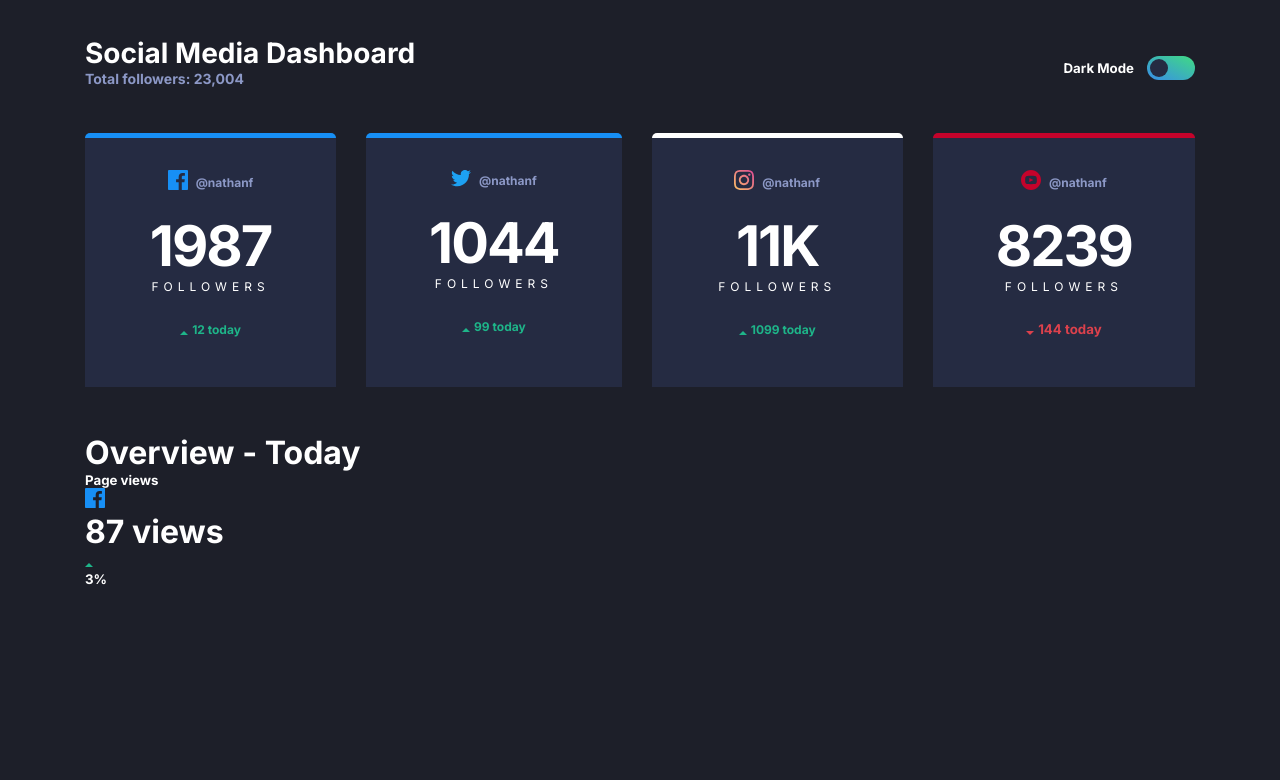
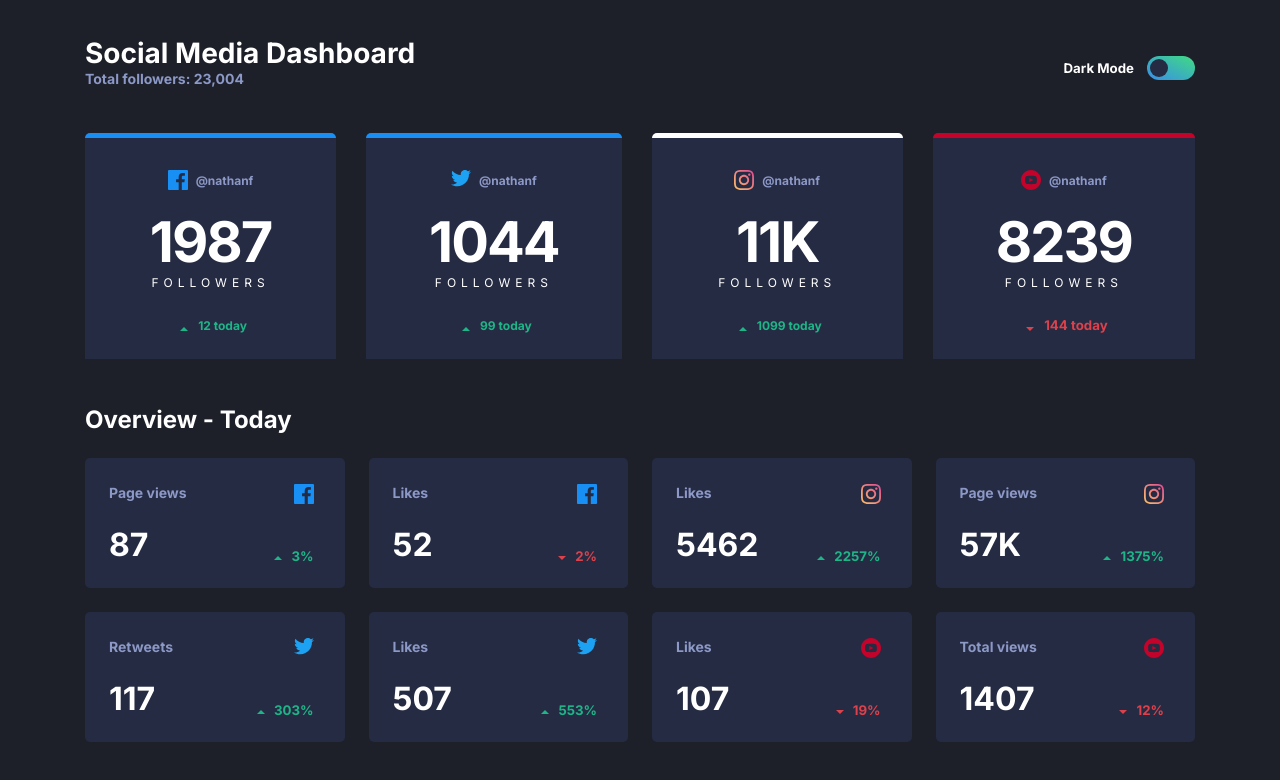
Before and after one commit to KwameWilson/Social-media-dashboard-with-theme-switcher-20231112T221634Z-001, a plain HTML site: page index.html in a window 1280 px wide. Drawn offline with Linux system fonts and the light colour scheme.

Commit message:
Finished the entire page, only the insta linear gradient border and the rectangle at the top to finish

```diff
--- a/Css/style.css
+++ b/Css/style.css
@@ -19,6 +19,9 @@ img {
 
 span {
     display: inline-block;
+    width: 20px;
+    height: 20px;
+    text-align: center;
 }
 
 /* .rectangle {
@@ -158,7 +161,7 @@ span {
     gap: 4px;
     align-items: center;
     justify-content: center;
-    margin-bottom: 24px;
+    /* margin-bottom: 24px; */
 }
 
 .fb div:last-child h5,
@@ -169,10 +172,73 @@ span {
     font-style: normal;
     font-weight: 700;
     line-height: normal;
+    /* border: 2px solid blue; */
 }
 
 .yt div:last-child h5 {
     color: #DC414C;
 }
 
-.container h1:nth-child(3) {}
+
+.grid-overview {
+    display: grid;
+    grid-template-columns: repeat(4, 1fr);
+    gap: 24px;
+}
+
+
+
+.page-views {
+    padding: 26px 31px 24px 24px;
+    border-radius: 5px;
+    background: #252B42;
+}
+
+
+
+.container h1:nth-child(3) {
+    font-size: 24px;
+    font-style: normal;
+    font-weight: 700;
+    /* border: 2px solid red; */
+    line-height: normal;
+    margin-bottom: 24px;
+}
+
+.page-views div:first-child {
+    display: flex;
+    justify-content: space-between;
+    margin-bottom: 21px;
+}
+
+.page-views div:first-child h5 {
+    color: #8C98C6;
+    font-size: 14px;
+    font-style: normal;
+    font-weight: 700;
+    line-height: normal;
+    /* border: 2px solid red; */
+}
+
+.page-views .overview-count {
+    /* border: 2px solid green; */
+    display: flex;
+    justify-content: space-between;
+}
+
+.page-views .overview-count div:nth-child(2) {
+    display: flex;
+    align-items: end;
+    gap: 3px;
+    /* border: 2px solid violet; */
+}
+
+.page-views .overview-count div:nth-child(2) h5 {
+    color: #1EB589;
+}
+
+.grid-overview .page-views:nth-child(2) .overview-count div:nth-child(2) h5,
+.grid-overview .page-views:nth-child(7) .overview-count div:nth-child(2) h5,
+.grid-overview .page-views:nth-child(8) .overview-count div:nth-child(2) h5 {
+    color: #DC414C;
+}
--- a/index.html
+++ b/index.html
@@ -98,11 +98,116 @@
                     <h5>Page views</h5>
                     <span><img src="images/Fb.svg" alt=""></span>
                 </div>
-                <div>
-                    <h1>87 views</h1>
+                <div class="overview-count">
+                    <h1>87</h1>
                     <div>
                         <span><img src="images/arrow-green-up.svg" alt=""></span>
                         <h5>3%</h5>
+                    </div>
+                </div>
+            </div>
+
+
+            <div class="page-views">
+                <div>
+                    <h5>Likes</h5>
+                    <span><img src="images/Fb.svg" alt=""></span>
+                </div>
+                <div class="overview-count">
+                    <h1>52</h1>
+                    <div>
+                        <span><img src="images/arrow-red-down.svg" alt=""></span>
+                        <h5>2%</h5>
+                    </div>
+                </div>
+            </div>
+
+
+            <div class="page-views">
+                <div>
+                    <h5>Likes</h5>
+                    <span><img src="images/insta-logo.svg" alt=""></span>
+                </div>
+                <div class="overview-count">
+                    <h1>5462</h1>
+                    <div>
+                        <span><img src="images/arrow-green-up.svg" alt=""></span>
+                        <h5>2257%</h5>
+                    </div>
+                </div>
+            </div>
+
+
+            <div class="page-views">
+                <div>
+                    <h5>Page views</h5>
+                    <span><img src="images/insta-logo.svg" alt=""></span>
+                </div>
+                <div class="overview-count">
+                    <h1>57K</h1>
+                    <div>
+                        <span><img src="images/arrow-green-up.svg" alt=""></span>
+                        <h5>1375%</h5>
+                    </div>
+                </div>
+            </div>
+
+
+            <div class="page-views">
+                <div>
+                    <h5>Retweets</h5>
+                    <span><img src="images/twitter-logo.svg" alt=""></span>
+                </div>
+                <div class="overview-count">
+                    <h1>117</h1>
+                    <div>
+                        <span><img src="images/arrow-green-up.svg" alt=""></span>
+                        <h5>303%</h5>
+                    </div>
+                </div>
+            </div>
+
+
+            <div class="page-views">
+                <div>
+                    <h5>Likes</h5>
+                    <span><img src="images/twitter-logo.svg" alt=""></span>
+                </div>
+                <div class="overview-count">
+                    <h1>507</h1>
+                    <div>
+                        <span><img src="images/arrow-green-up.svg" alt=""></span>
+                        <h5>553%</h5>
+                    </div>
+                </div>
+            </div>
+
+
+            <div class="page-views">
+                <div>
+                    <h5>Likes</h5>
+                    <span><img src="images/yt-logo.svg" alt=""></span>
+                </div>
+                <div class="overview-count">
+                    <h1>107</h1>
+                    <div>
+                        <span><img src="images/arrow-red-down.svg" alt=""></span>
+                        <h5>19%</h5>
+                    </div>
+                </div>
+            </div>
+
+
+            <div class="page-views">
+                <div>
+                    <h5>Total views</h5>
+                    <span><img src="images/yt-logo.svg" alt=""></span>
+                </div>
+                <div class="overview-count">
+                    <h1>1407</h1>
+                    <div>
+                        <span><img src="images/arrow-red-down.svg" alt=""></span>
+                        <h5>12%</h5>
                     </div>
                 </div>
             </div>
```
